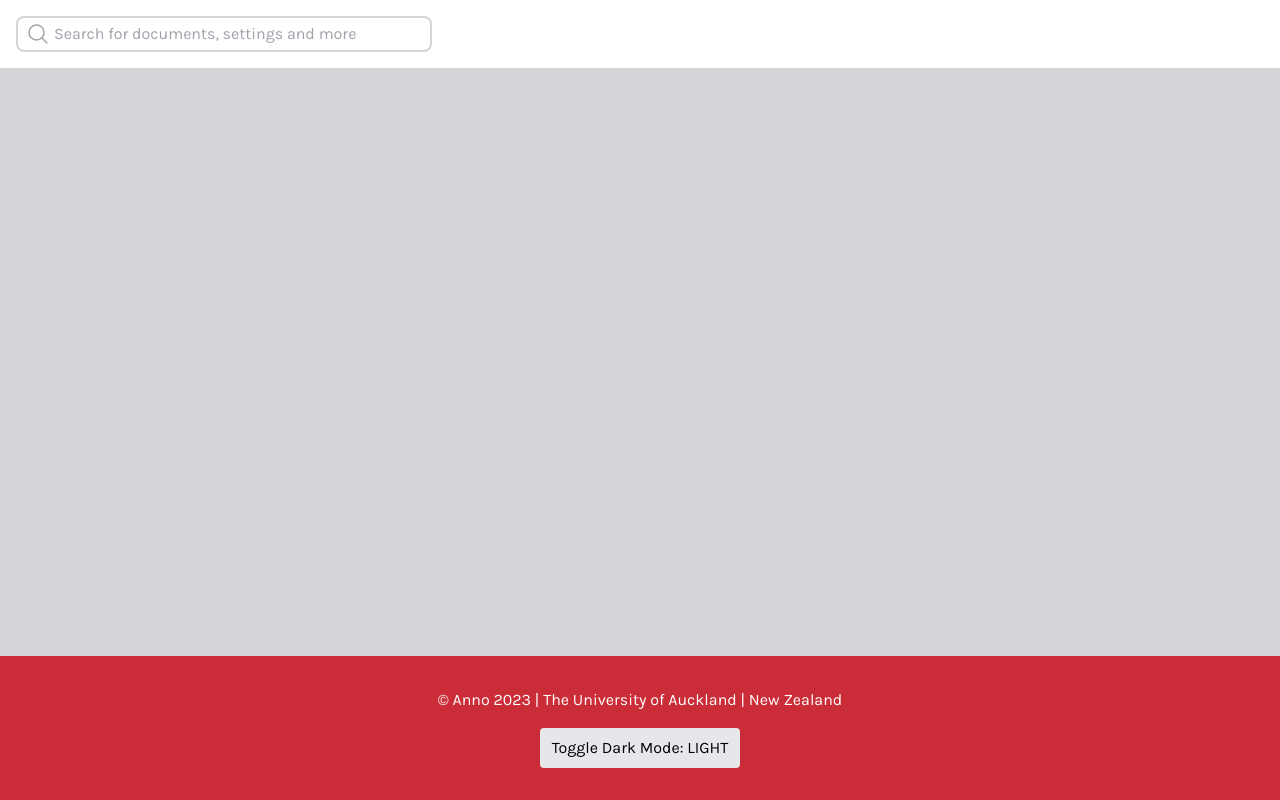
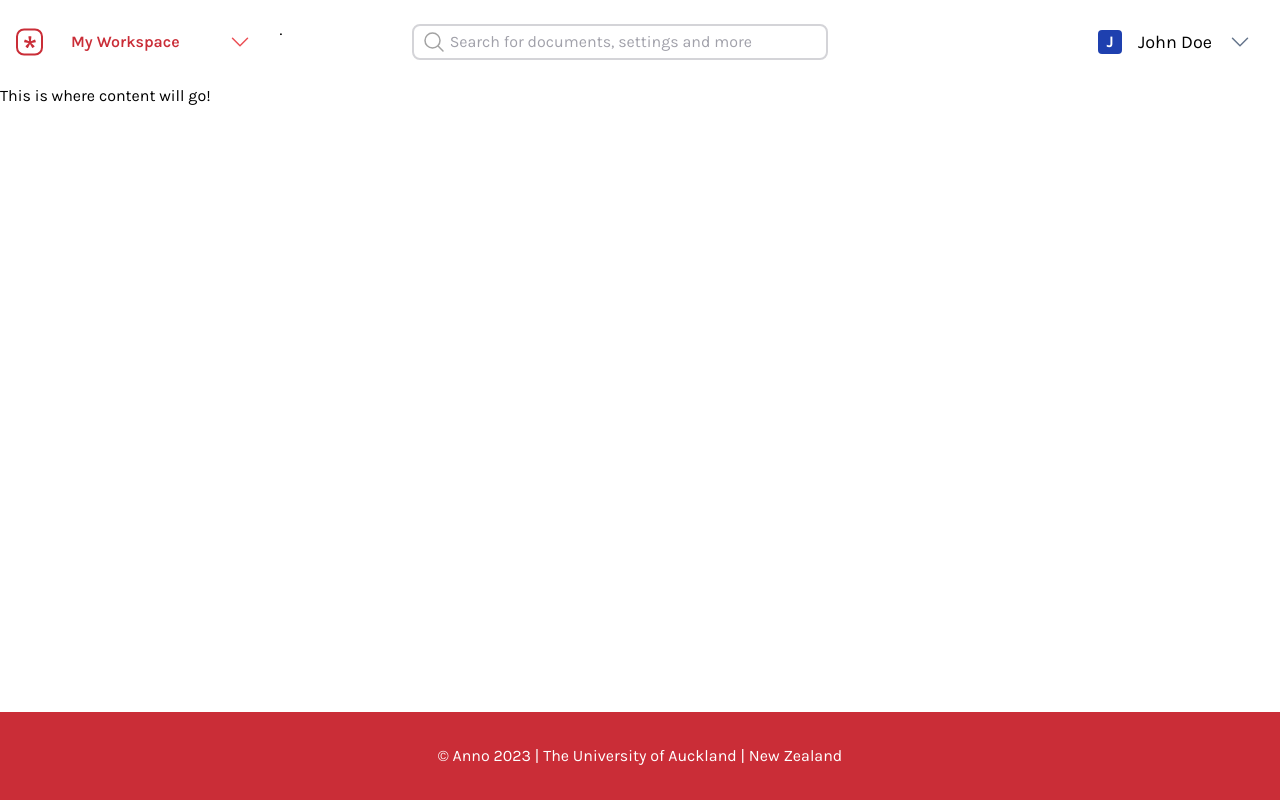
Before and after one commit to mjakeman/anno-pdf, a React (Vite) app in the folder frontend/: page /project-group-fearless-foxes/test in a window 1280 px wide. Built offline with nearby package versions, Linux system fonts and the light colour scheme; a web font is replaced by a local one.

Commit message:
PDF-36: added dashboard layout

```diff
--- a/frontend/src/App.tsx
+++ b/frontend/src/App.tsx
@@ -1,6 +1,7 @@
 import {Route, Routes} from "react-router-dom";
 import Editor from "./components/app/editor/Editor";
 import DashboardLayout from "./components/app/dashboard/DashboardLayout";
+import Dashboard from "./components/app/dashboard/Dashboard";
 
 export default function App() {
 
@@ -11,10 +12,10 @@ export default function App() {
             <Route path="project-group-fearless-foxes" >
                 <Route index element={<Editor/>} />
                 <Route path="test" element={<DashboardLayout />}>
+                    <Route index element={<Dashboard/>} />
 
                 </Route>
             </Route>
-
         </Routes>
     );
 }
--- a/frontend/src/components/ProfileBubble.tsx
+++ b/frontend/src/components/ProfileBubble.tsx
@@ -33,6 +33,7 @@ function normaliseHashCode(code: number, min: number, max: number) {
 }
 
 // TODO: might be worth storing this somewhere to improve effiency (either on backend or somewhere else)
+// TODO: Also worth just adding a timestamp part to it
 function getHashCode(fullName: string) : number {
     let hash = 0;
     for (let i = 0; i < fullName.length; i++) {
--- /dev/null
+++ b/frontend/src/components/app/dashboard/Dashboard.tsx
@@ -0,0 +1,7 @@
+export default function Dashboard() {
+    return (
+        <div className="">
+            This is where content will go!
+        </div>
+    );
+}
--- a/frontend/src/components/app/dashboard/DashboardFooter.tsx
+++ b/frontend/src/components/app/dashboard/DashboardFooter.tsx
@@ -1,10 +1,7 @@
-import DarkModeToggleTest from "../../DarkModeToggleTest";
-
 export default function DashboardFooter() {
     return (
         <footer className="bg-anno-red-primary p-8 flex flex-col items-center justify-center items-center gap-4 dark:bg-anno-red-secondary">
             <p className="text-white text-center">&copy; Anno 2023 | The University of Auckland | New Zealand </p>
-            <DarkModeToggleTest/>
         </footer>
     );
 }
--- a/frontend/src/components/app/dashboard/DashboardLayout.tsx
+++ b/frontend/src/components/app/dashboard/DashboardLayout.tsx
@@ -2,31 +2,30 @@ import React, {useEffect, useRef, useState} from "react";
 import {Outlet} from "react-router-dom";
 import DashboardFooter from "./DashboardFooter";
 import DashboardHeader from "./header/DashboardHeader";
-import Overlay, {OverlayChildPosition} from "../../../Overlay";
 import CommandMenuDialog from "./header/commandmenu/CommandMenuDialog";
 import useDialogToggle from "../../../hooks/useDialogToggle";
 
 export default function DashboardLayout() {
 
     // TODO: refactor to context?
-    const [showDialog, setShowDialog] = useDialogToggle('Escape', 'k');
+    const [showSearchDialog, setShowSearchDialog] = useDialogToggle('Escape', 'k');
 
     return (
         <>
             {/* Modals */}
-            {showDialog &&
-                <Overlay onClick={() => setShowDialog(false) } twColor="black" position={OverlayChildPosition.MIDDLE}>
-                    <CommandMenuDialog onClose={() => setShowDialog(false)}/>
-                </Overlay>
+            {showSearchDialog &&
+                <div className="fixed z-50 inset-0 bg-black bg-opacity-40 flex justify-center items-center">
+                    <CommandMenuDialog onClose={() => setShowSearchDialog(false)}/>
+                </div>
             }
 
             {/* Core Layout */}
             <div className="h-screen flex flex-col">
 
-                <DashboardHeader  onCommandMenuClicked={() => setShowDialog(true)}/>
+                <DashboardHeader onCommandMenuClicked={() => setShowSearchDialog(true)}/>
 
                 {/* Main Space */}
-                <main className="grow bg-zinc-300 ">
+                <main className="grow bg-white dark:bg-anno-space-900">
                     <Outlet />
                 </main>
 
--- a/frontend/src/components/app/dashboard/header/DashboardHeader.tsx
+++ b/frontend/src/components/app/dashboard/header/DashboardHeader.tsx
@@ -1,5 +1,10 @@
 import CommandMenuButton from "./commandmenu/CommandMenuButton";
-import {useState} from "react";
+import React, {useState} from "react";
+import Logo from "../../../Logo";
+import {ChevronDownIcon, Cog6ToothIcon, MoonIcon, SunIcon} from "@heroicons/react/24/solid";
+import ProfileBubble, {ProfileBubbleSizes} from "../../../ProfileBubble";
+import {Link} from "react-router-dom";
+import ProfileDropdown from "./ProfileDropdown";
 
 interface DashboardHeaderProps {
     onCommandMenuClicked: (params: any) => any,
@@ -7,12 +12,37 @@ interface DashboardHeaderProps {
 
 export default function DashboardHeader({  onCommandMenuClicked } : DashboardHeaderProps) {
 
+    const [showProfileDropdown, setShowProfileDropdown] = useState(false);
+
     return (
-        <div>
-            <header className="p-4 flex flex-row">
-                <CommandMenuButton onClick={onCommandMenuClicked}/>
-            </header>
-        </div>
+        <header className="p-4 flex flex-row items-center justify-between dark:bg-anno-space-900">
+            <div className="flex flex-row gap-4">
+                <Logo />
+                <button type="button" className="relative hover:cursor-not-allowed transition-colors hover:bg-slate-100 dark:hover:bg-anno-space-800 p-3 rounded-xl gap-12 flex flex-row items-center justify-between ">
+                    <span className="text-anno-red-primary dark:text-anno-pink font-semibold">My Workspace</span>
+                    <ChevronDownIcon className="text-anno-red-secondary dark:text-anno-pink w-6 h-6" />
+                </button>.
+            </div>
+            <CommandMenuButton onClick={onCommandMenuClicked}/>
+            <div className="relative">
 
+            </div>
+            <div className="relative">
+                <button onClick={() => setShowProfileDropdown(true)} className="flex flex-row gap-4 items-center p-3 transition-colors hover:bg-slate-100 dark:hover:bg-anno-space-800 rounded-xl">
+                    {/*TODO: replace with profile square component*/}
+                    <div className="grid place-items-center rounded text-white font-bold w-6 h-6 bg-blue-800">
+                        J
+                    </div>
+                    <span className="text-lg text-black dark:text-white">John Doe</span>
+                    <ChevronDownIcon className="text-slate-500 dark:text-white w-6 h-6" />
+                </button>
+                {showProfileDropdown &&
+                    <div className="absolute right-0">
+                        <ProfileDropdown onOutsideClick={() => setShowProfileDropdown(false)} />
+                    </div>
+                }
+            </div>
+
+        </header>
     );
 }
--- /dev/null
+++ b/frontend/src/components/app/dashboard/header/ProfileDropdown.tsx
@@ -0,0 +1,63 @@
+import {Cog6ToothIcon, MoonIcon, SunIcon} from "@heroicons/react/24/solid";
+import {Link} from "react-router-dom";
+import React, {useRef, useState} from "react";
+import useDetectOutsideClick from "../../../../hooks/useDetectOutsideClick";
+
+interface ProfileDropdownProps {
+    onOutsideClick: (params: any) => any,
+}
+
+export default function ProfileDropdown({ onOutsideClick } : ProfileDropdownProps) {
+
+    const profileDropdownRef = useRef<HTMLDivElement>(null);
+
+    const [isDarkMode, setIsDarkMode] = useState(false);
+
+    useDetectOutsideClick(profileDropdownRef, onOutsideClick)
+    // TODO: Put this into context
+    function turnOnDarkMode() {
+        if (!isDarkMode) {
+            document.documentElement.classList.add('dark');
+            setIsDarkMode(true);
+        }
+    }
+
+    function turnOffDarkMode() {
+        if (isDarkMode) {
+            document.documentElement.classList.remove('dark');
+            setIsDarkMode(false);
+        }
+    }
+
+    return (
+        <div ref={profileDropdownRef} className=" drop-shadow-around rounded-lg bg-white px-2 py-2 flex flex-col gap-4 dark:bg-anno-space-700">
+            <div className="flex flex-row gap-4 items-center pl-4 py-2  pr-12">
+                {/*TODO: replace with profile square component*/}
+                <div className="grid place-items-center rounded text-white font-bold h-10 w-10 text-2xl bg-blue-800">
+                    J
+                </div>
+                <div className="flex flex-col">
+                    <span className="text-xl dark:text-white">John Doe</span>
+                    <span className="text-sm text-neutral-400 dark:text-white">johndoe@gmail.com</span>
+                </div>
+            </div>
+            <Link to={"/account"} className="flex flex-row gap-4 px-4 py-2 transition-colors hover:bg-gray-100 dark:hover:bg-anno-space-800 rounded-xl">
+                <Cog6ToothIcon className="text-zinc-500 w-6 h-6 dark:text-white"/>
+                <span className="text-zinc-500 dark:text-white">My Account</span>
+            </Link>
+            <div className="z-20 flex flex-row gap-4 items-center px-4 py-2 ">
+                { isDarkMode ? <MoonIcon className="w-6 h-6 text-zinc-500 dark:text-white" /> : <SunIcon className="w-6 h-6 text-zinc-500 dark:text-white" />}
+                <span className="text-zinc-500 dark:text-white">Theme</span>
+                <div className="relative bg-gray-100 dark:bg-anno-space-900 rounded-lg dark:text-white ">
+                    <div className="flex flex-row items-center mx-1">
+                        <button onClick={() => turnOffDarkMode()} type="button" className="z-50 px-3 py-1 rounded-lg">Light</button>
+                        <button onClick={() => turnOnDarkMode()} type="button" className="z-50 px-3 py-1 rounded-lg">Dark</button>
+                        <div className={`${isDarkMode ? "translate-x-[90%]" : ""} transition-transform absolute bg-white dark:bg-anno-space-700 h-4/5 w-1/2 rounded-lg`}>
+                        </div>
+                    </div>
+                </div>
+
+            </div>
+        </div>
+    );
+}
--- a/frontend/src/components/app/editor/header/EditorHeader.tsx
+++ b/frontend/src/components/app/editor/header/EditorHeader.tsx
@@ -73,13 +73,12 @@ export default function EditorHeader() {
                 <ActiveUserBubbles activeUsers={activeUsers} />
 
                 {/* Share button*/}
-                {/* TODO: add the ability to click anywhere from popup and close it */}
                 <div className="relative">
 
-                    <PrimaryButton label={"Share"} icon={<UserPlusIcon className={"h-6 w-6"} />} onClick={() => setShowSharePopup(!showSharePopup)}/>
+                    <PrimaryButton label={"Share"} icon={<UserPlusIcon className={"h-6 w-6"} />} onClick={() => setShowSharePopup(true)}/>
 
                     <span className={`absolute mt-2 z-50 right-0 ${!showSharePopup ? "hidden" : "block"} `}>
-                        <SharePopup onSharePress={() => console.log('Shared button inside popup was pressed!')} peopleSharedWith={testPeople}/>
+                        <SharePopup onOutsideClick={() => setShowSharePopup(false)} onSharePress={() => console.log('Shared button inside popup was pressed!')} peopleSharedWith={testPeople}/>
                     </span>
 
                 </div>
--- /dev/null
+++ b/frontend/src/hooks/useDetectOutsideClick.ts
@@ -0,0 +1,20 @@
+import React, {useEffect} from "react";
+
+export default function useDetectOutsideClick(ref: React.RefObject<HTMLElement>, onOutsideClick: (event: MouseEvent) => void) {
+    useEffect(() => {
+
+        function handleOutsideClick(event: MouseEvent) {
+            if (ref.current && !ref.current.contains(event.target as Node)) {
+                onOutsideClick(event);
+            }
+        }
+
+        document.addEventListener('mousedown', handleOutsideClick)
+
+        return () => {
+            document.removeEventListener('mousedown', handleOutsideClick)
+        };
+    }, [ref, onOutsideClick]);
+
+
+}
```
Also changed, not shown: frontend/src/Overlay.tsx (deleted, +0 -32 lines), frontend/src/components/app/dashboard/header/commandmenu/CommandMenuDialog.tsx (+7 -2 lines), frontend/src/components/app/share/popup/SharePopup.tsx (+8 -3 lines).
